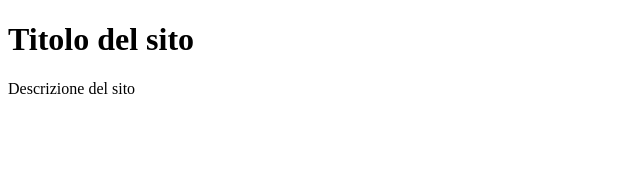
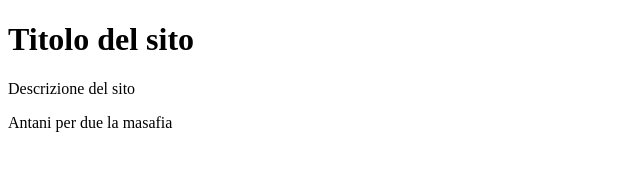
Before and after one commit to DanLevy86/Il-mio-repository, a plain HTML site: page index.html in a window 1280 px wide. Shown: the whole page, without its empty margins (0-640 px from the left). Drawn offline with Linux system fonts and the light colour scheme.

Commit message:
Aggiunti elementi base

```diff
--- a/index.html
+++ b/index.html
@@ -8,5 +8,6 @@
 <body>
     <h1>Titolo del sito</h1>
     <p>Descrizione del sito</p>
+    <p>Antani per due la masafia</p>
 </body>
 </html>
```
